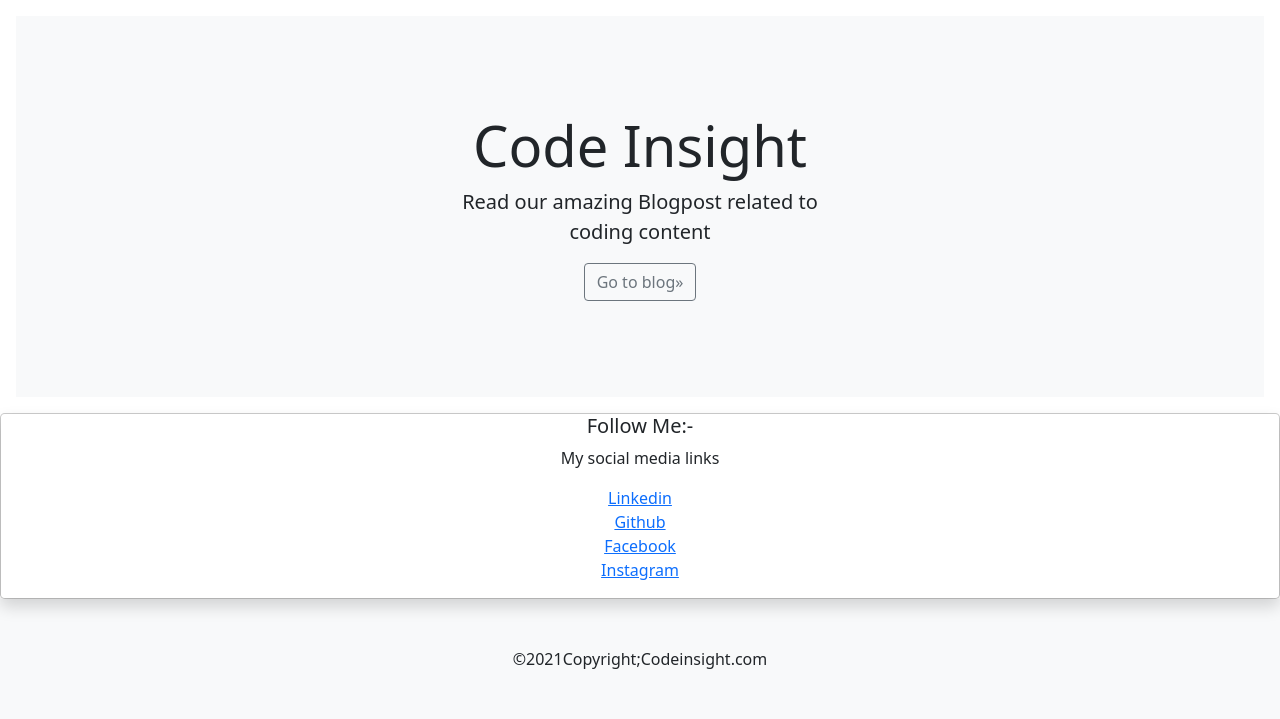
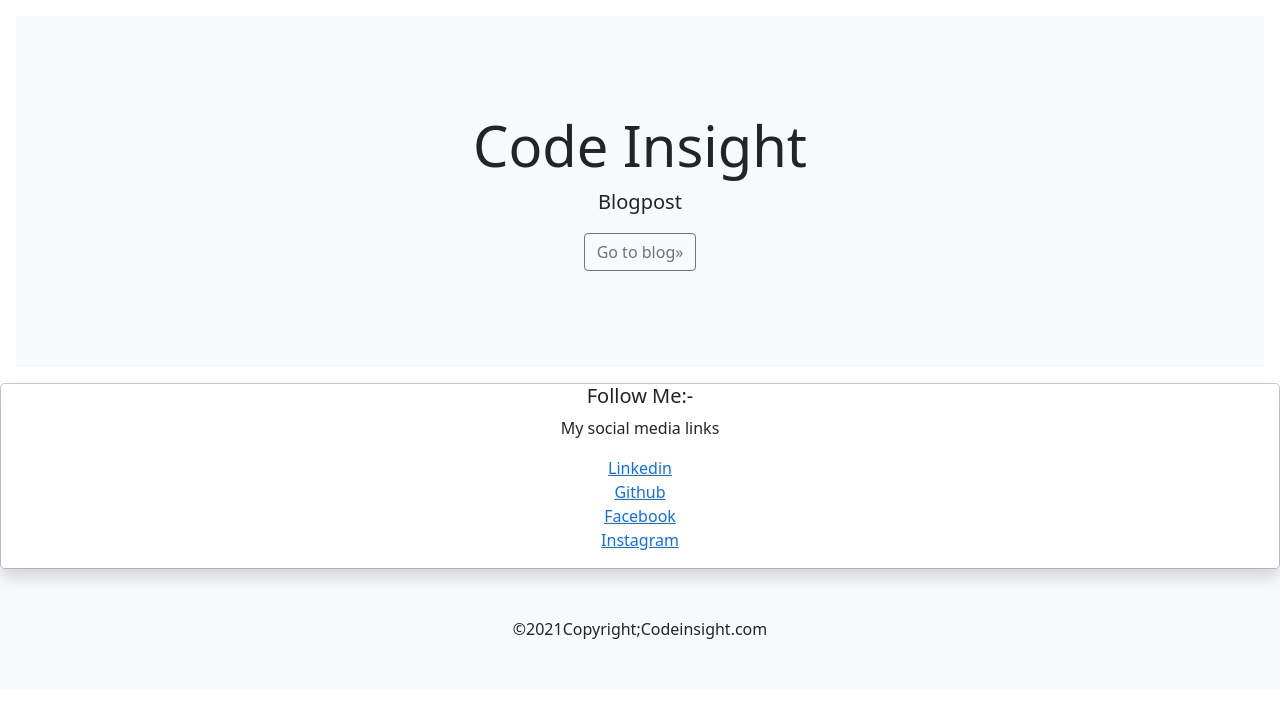
Before and after one commit to Manokamnasingh1/codeinsight21, a Django app: page / in a window 1280 px wide. Shown: the part 376-1095 px from the top of the page. After the commit the page ends 1015 px from the top, so only its background shows below. Run offline with Django 3.2, Linux system fonts and the light colour scheme.

Commit message:
Update home.html

```diff
--- a/templates/home/home.html
+++ b/templates/home/home.html
@@ -37,7 +37,7 @@
 <div class="position-relative overflow-hidden p-3 p-md-5 m-md-3 text-center bg-light">
     <div class="col-md-5 p-lg-5 mx-auto my-11">
       <h1 class="display-4 fw-normal">Code Insight</h1>
-      <p class="lead fw-normal">Read our amazing Blogpost related to coding content</p>
+      <p class="lead fw-normal">Blogpost</p>
       <a class="btn btn-outline-secondary" href="/blog">Go to blog»</a>
     </div>
     <div class="product-device shadow-sm d-none d-md-block"></div>
```
